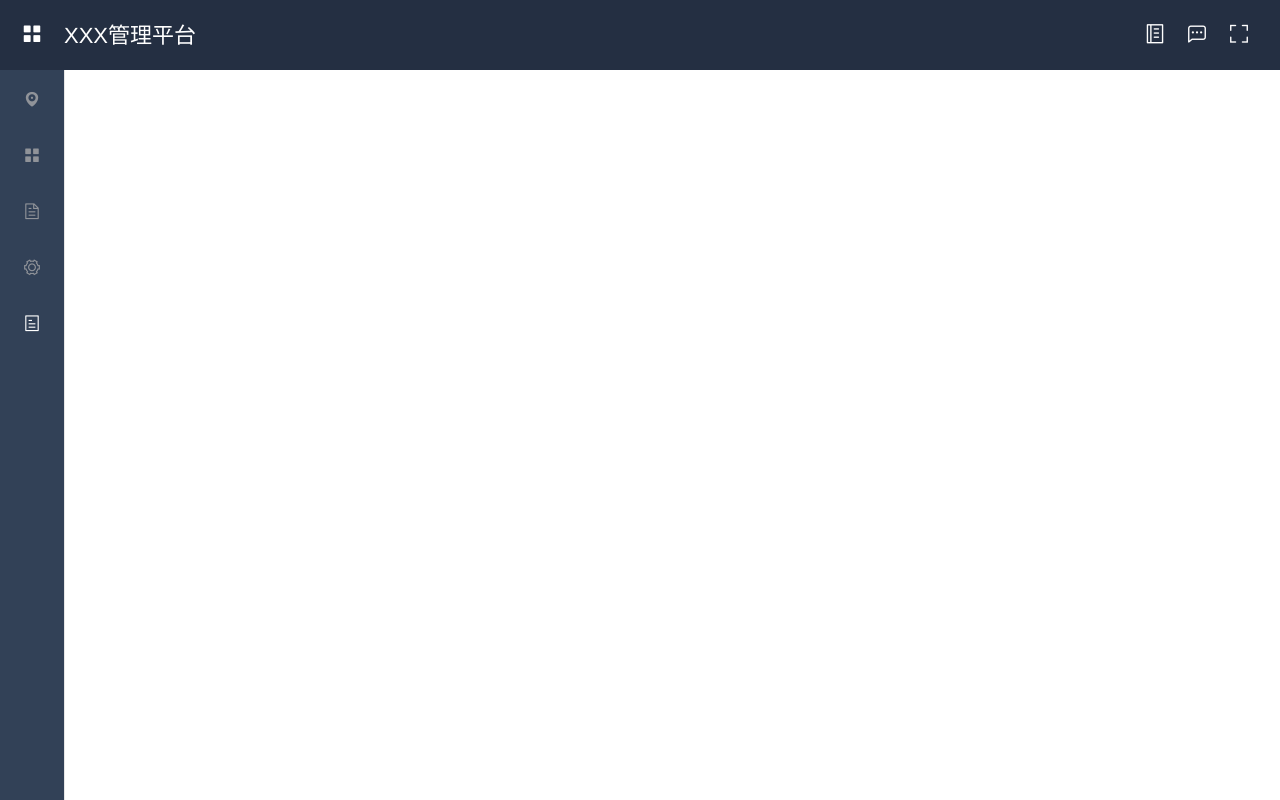
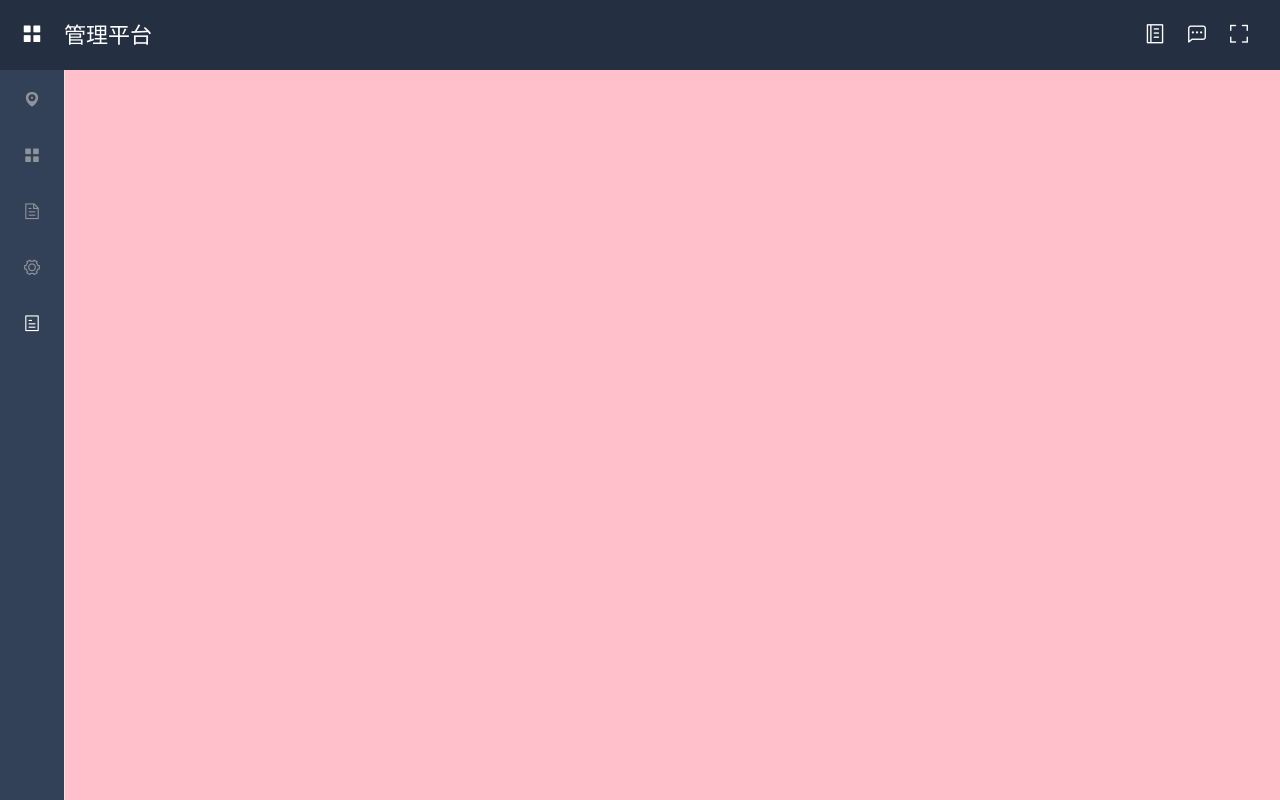
Before and after one commit to qb-demos/work-demos, a Vue app: page / in a window 1280 px wide. Built offline with nearby package versions, Linux system fonts and the light colour scheme.

Commit message:
chore: 修改布局；

```diff
--- a/package.json
+++ b/package.json
@@ -12,6 +12,7 @@
     "core-js": "^3.4.4",
     "element-ui": "^2.13.0",
     "vue": "^2.6.10",
+    "vue-masked-input": "^0.5.2",
     "vue-router": "^3.1.3",
     "vuex": "^3.1.2"
   },
--- a/src/components/PageHeader.vue
+++ b/src/components/PageHeader.vue
@@ -5,7 +5,7 @@
       <i class="el-icon-menu"></i>
     </div>
     <div class="logo">
-      <span style="position:relative;top:-2px;">XXX管理平台</span>
+      <span style="position:relative;top:-2px;">管理平台</span>
     </div>
     <div class="header-right">
       <div class="header-user-con">
--- a/src/components/PageSlider.vue
+++ b/src/components/PageSlider.vue
@@ -72,16 +72,10 @@ export default {
 
 <style scoped lang="less">
 .sidebar {
-  position: absolute;
-  left: 0;
-  top: 70px;
-  bottom: 0;
-  overflow-y: scroll;
-  &::-webkit-scrollbar {
-    width: 0;
-  }
+  height: 100%;
   .sidebar-el-menu:not(.el-menu--collapse) {
     width: 250px;
+    height: 100%;
     display: flex;
     flex-direction: column;
   }
--- a/src/pages/Home.vue
+++ b/src/pages/Home.vue
@@ -1,7 +1,14 @@
 <template>
-  <div class="home">
-    <PageHeader />
-    <PageSlider />
+  <div class="home wrapper">
+    <div class="header-com">
+      <PageHeader />
+    </div>
+    <div class="main-wrapper">
+      <div class="slider">
+        <PageSlider />
+      </div>
+      <div class="main"></div>
+    </div>
   </div>
 </template>
 
@@ -18,3 +25,25 @@ export default {
   }
 }
 </script>
+
+<style lang="less" scoped>
+.home {
+  display: flex;
+  flex-direction: column;
+  .header-wrapper {
+    flex: 0 0 70px;
+  }
+  .main-wrapper {
+    flex: 1;
+    display: flex;
+    .slider {
+      height: 100%;
+    }
+    .main {
+      height: 100%;
+      flex: 1;
+      background-color: pink;
+    }
+  }
+}
+</style>
```
Also changed, not shown: 1 other file (tests, documents, lock files or other folders).
